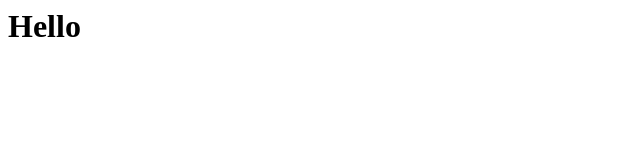
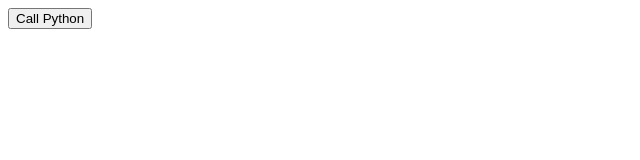
Before and after one commit to john9francis/test-pages, a plain HTML site: page index.html in a window 1280 px wide. Shown: the whole page, without its empty margins (0-640 px from the left). Drawn offline with Linux system fonts and the light colour scheme.

Commit message:
Update index.html

```diff
--- a/index.html
+++ b/index.html
@@ -1 +1,22 @@
-<h1>Hello</h1>
+<!DOCTYPE html>
+<html>
+<head>
+    <title>Call Python Function</title>
+</head>
+<body>
+    <button onclick="callPythonFunction()">Call Python</button>
+    <script>
+        function callPythonFunction() {
+            // Use AJAX to call the Python script
+            var xhr = new XMLHttpRequest();
+            xhr.open("GET", "python_script.py", true);
+            xhr.onreadystatechange = function() {
+                if (xhr.readyState == 4 && xhr.status == 200) {
+                    alert(xhr.responseText);
+                }
+            };
+            xhr.send();
+        }
+    </script>
+</body>
+</html>
```
